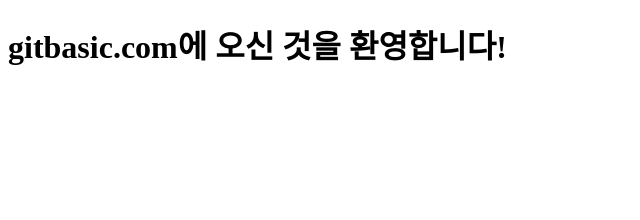
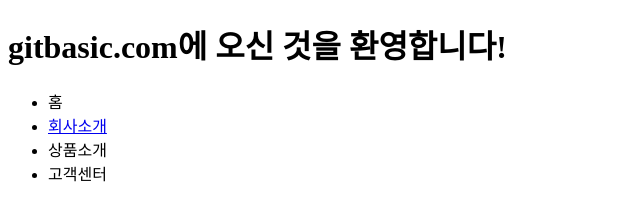
Before and after one commit to soy23kim/gitbasic, a plain HTML site: page index.html in a window 1280 px wide. Shown: the whole page, without its empty margins (0-640 px from the left). Drawn offline with Linux system fonts and the light colour scheme.

Commit message:
메뉴바 작성, 회사소개 페이지 링크 <a>태그로 처리

```diff
--- a/index.html
+++ b/index.html
@@ -7,5 +7,13 @@
   </head>
   <body>
     <h1>gitbasic.com에 오신 것을 환영합니다!</h1>
+    <nav>
+      <ul>
+        <li>홈</li>
+        <li><a href="company.html">회사소개</a></li>
+        <li>상품소개</li>
+        <li>고객센터</li>
+      </ul>
+    </nav>
   </body>
 </html>
```
Also changed, not shown: company.html (added, +9 -0 lines).
